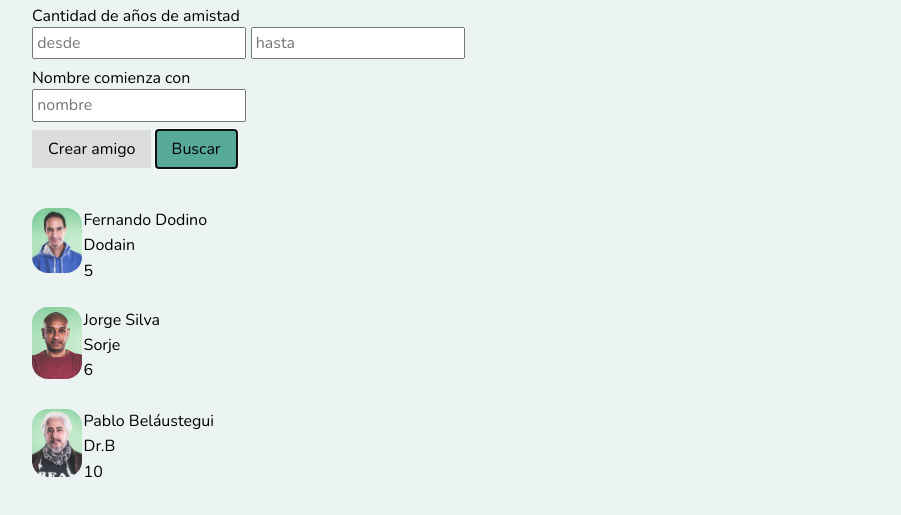
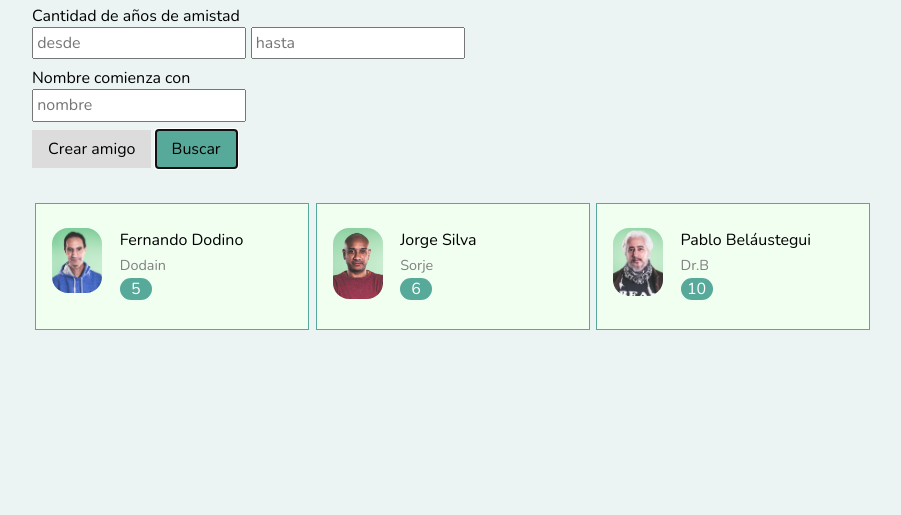
Before and after one commit to uqbar-project/eg-amigos-web, a plain HTML site: page amiguis.html in a window 1280 px wide. Shown: the part 113-628 px from the top of the page, without its empty margins (0-901 px from the left). Drawn offline with nearby package versions, Linux system fonts and the light colour scheme.

Commit message:
Final result!

```diff
--- a/amiguis.html
+++ b/amiguis.html
@@ -29,6 +29,7 @@
     </div>
   </section>
   <section>
+    <div class="resultados">
       <div class="tarjeta">
         <div class="foto">
           <img src="images/dodain.jpg" class="foto">
@@ -59,6 +60,7 @@
           <div class="badge">10</div>
         </div>
       </div>
+    </div>
   </section>
 </body>
 
--- a/css/style.css
+++ b/css/style.css
@@ -73,13 +73,38 @@ td {
 .tarjeta {
   display: flex;
   flex-direction: row;
+  flex-wrap: wrap;
+  background-color: honeydew;
+  border: 1px solid #57A99A;
+  padding: 1rem;
+  width: 15rem;
+  margin: 0.2rem;
 }
 
 .datos {
   display: flex;
   flex-direction: column;
+  margin-left: 1rem;
 }
 
 .titulo, .subtitulo, .badge {
   margin: 0.1rem;
 }
+
+.subtitulo {
+  color: grey;
+  font-size: 0.9rem;
+}
+
+.badge {
+  background-color: #57A99A;
+  color: white;
+  border-radius: 1rem;
+  width: 2rem;
+  text-align: center;
+}
+
+.resultados {
+  display: flex;
+  flex-direction: row;
+}
```
Also changed, not shown: extra/results2.png (added), 1 other file. Lines whose indentation alone changed are shown as unchanged.
